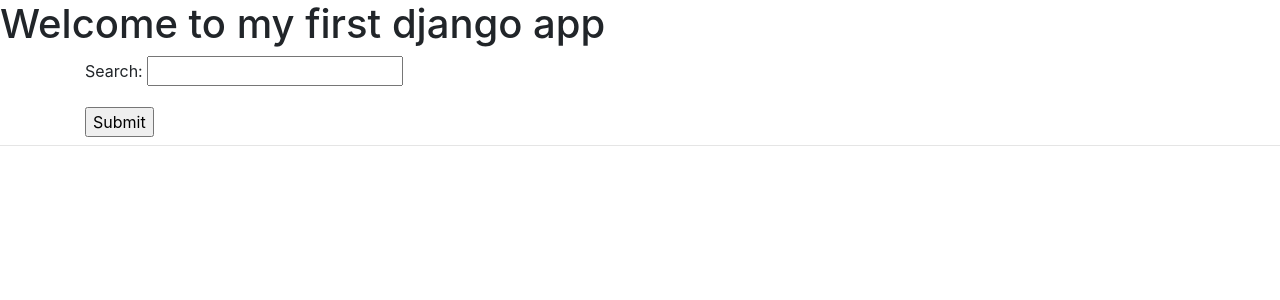
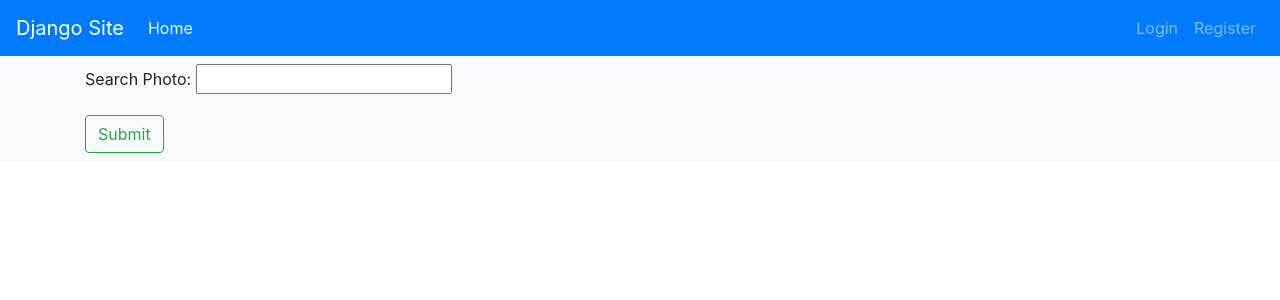
Before and after one commit to nashirba/trydjango-rbk, a Django app: page / in a window 1280 px wide. Shown: the top 300 px of the page. Run offline with Django 3.2, Linux system fonts and the light colour scheme; data that the repository does not hold is empty; some libraries are stand-ins or nearby versions.

Commit message:
:lipstick: added navbar and moved search form to search page also

```diff
--- a/app/unsplash/forms.py
+++ b/app/unsplash/forms.py
@@ -2,4 +2,4 @@
 
 
 class SearchPhoto(forms.Form):
-    query = forms.CharField(max_length=80, label='Search', required=False)
+    query = forms.CharField(max_length=80, label='Search Photo', required=False)
--- a/app/unsplash/views.py
+++ b/app/unsplash/views.py
@@ -10,7 +10,7 @@
 def get_photos_url():
     url = f'{BASE_URL}/photos/random'
     params = {
-        'count':'10',
+        'count':'12',
         'client_id':settings.UNSPLASH_ACCESS_KEY
     }
     response = requests.get(url, params=params)
@@ -52,10 +52,19 @@
 
 
 def search_view(request):
-    search_value = request.GET. get('query', None)
+
+    search_form = SearchPhoto()
+    if request.method == 'GET':
+        search_form = SearchPhoto(request.GET)
+    else:
+        search_form = ''
+    response = get_photos_url()
+
+    search_value = request.GET.get('query', None)
     response = search_photo_url(search_value)
     context = {
-        'response': response
+        'response': response,
+        'search_form': search_form
     }
     return render(request, 'search.html', context)
 
--- a/templates/base.html
+++ b/templates/base.html
@@ -10,6 +10,29 @@
 
 </head>
 <body>
+
+    <nav class="navbar navbar-expand-lg navbar-dark bg-primary">
+        <a class="navbar-brand" href="{% url 'index' %}">Django Site</a>
+        <button class="navbar-toggler" type="button" data-toggle="collapse" data-target="#navbarColor02" aria-controls="navbarColor02" aria-expanded="false" aria-label="Toggle navigation">
+          <span class="navbar-toggler-icon"></span>
+        </button>
+        <div class="collapse navbar-collapse" id="navbarColor02">
+          <ul class="navbar-nav mr-auto">
+            <li class="nav-item active">
+              <a class="nav-link" href="{% url 'index' %}">Home <span class="sr-only">(current)</span></a>
+            </li>
+          </ul>
+        </div>
+          <!-- <form class="form-inline">
+            <input class="form-control mr-sm-2" type="search" placeholder="Search" aria-label="Search">
+            <button class="btn btn-outline-light my-2 my-sm-0" type="submit">Search</button>
+          </form> -->
+        <div class="navbar-nav">
+            <a class='nav-item nav-link' href={% url 'login' %}">Login</a>
+            <a class='nav-item nav-link' href={% url 'register' %}">Register</a>
+        </div>
+    </nav>
+
     {% if messages %}
         {% for message in messages %}
             <div class='alert alert-{{ message.tags }}'>
--- a/templates/index.html
+++ b/templates/index.html
@@ -1,15 +1,15 @@
 {% extends 'base.html' %}
+{% load crispy_forms_tags %}
+{% block content %}
 
-{% block content %}
-    <h1>Welcome to my first django app</h1>
-
+  <nav class="navbar navbar-light bg-light">
     <div class="container">
       <form action={% url 'search' %} method='GET'>
         {{ search_form.as_p }}
-        <input type="submit" value="Submit">
+        <input type="submit" value="Submit" class="btn btn-outline-success my-2 my-sm-0">
       </form>
     </div>
-    <hr class="mt-2 mb-5">
+  </nav> <br>
 
     <div class="container">
       <div class="row text-center text-lg-left">
```
Also changed, not shown: templates/search.html (+8 -3 lines).
